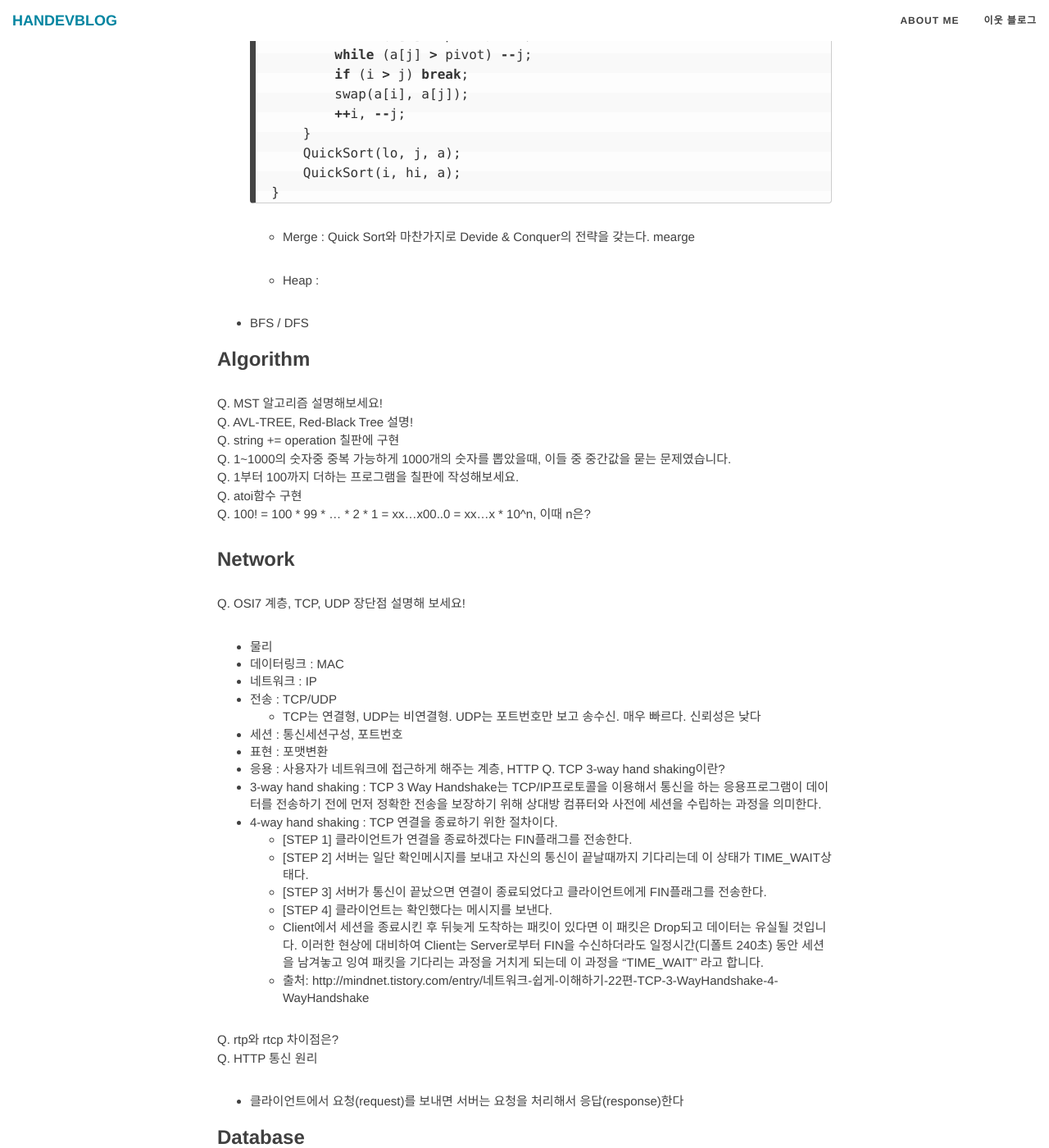
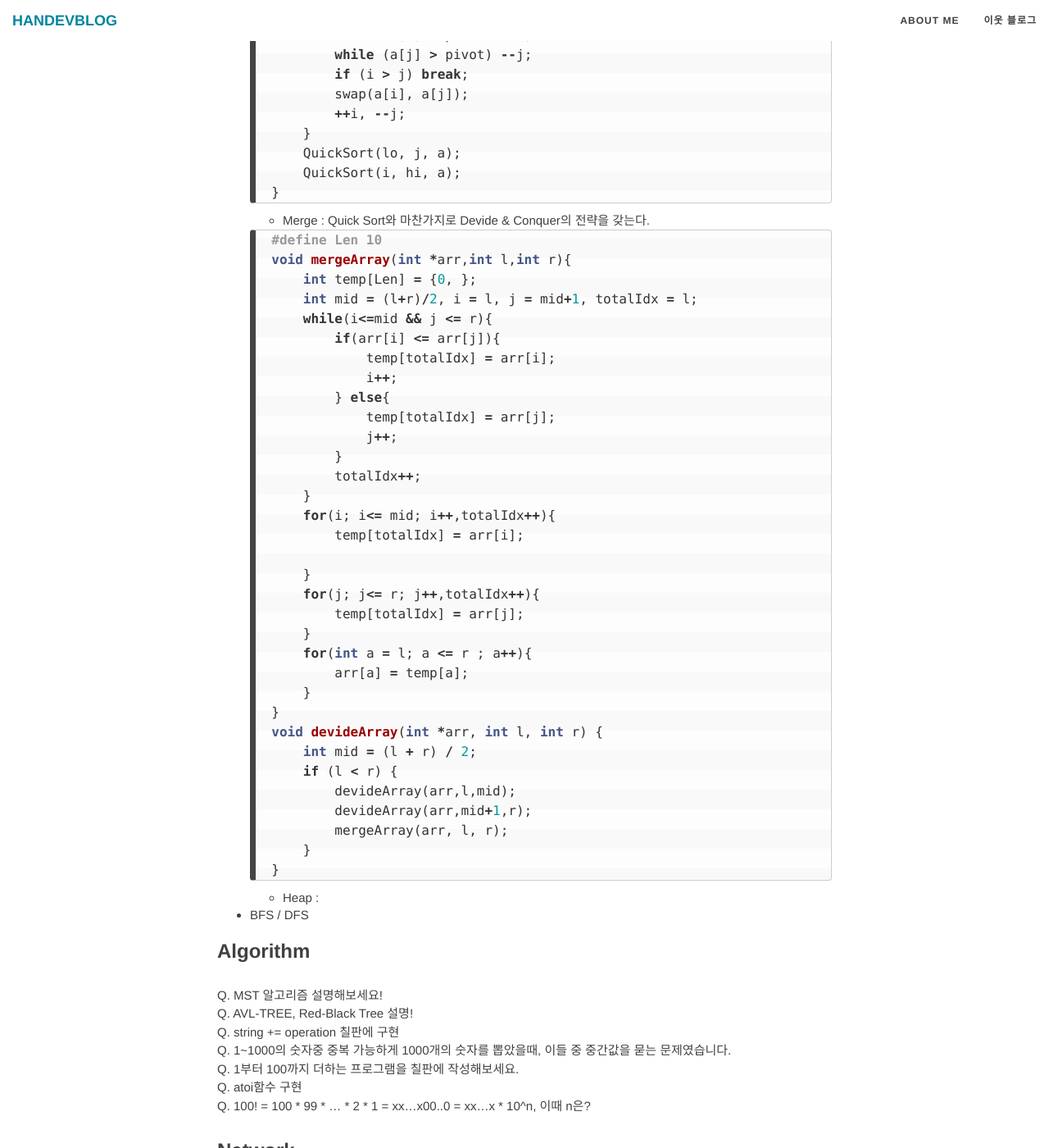
Before and after one commit to hanjungv/hanjungv.github.io, a Jekyll site: the page built from _posts/2017-06/16/2017-06-16-2_ETC_interview.1.markdown, in a window 1280 px wide and 1400 px high, scrolled down 3556 px. Shown: the whole window at 82% size. Built offline with Jekyll 4.4.1, drawn with Linux system fonts in a browser that asks for light colours; nearby versions of some CDN libraries; comment, search, counter and statistics services are not loaded.

Commit message:
Update new post

````diff
--- a/_posts/2017-06/16/2017-06-16-2_ETC_interview.1.markdown
+++ b/_posts/2017-06/16/2017-06-16-2_ETC_interview.1.markdown
@@ -149,8 +149,42 @@ Q. 원형 스택 공간 처리문제 <br/>
     }
     ```
     * Merge : Quick Sort와 마찬가지로 Devide & Conquer의 전략을 갖는다.
-    mearge
 
+    ```cpp
+    #define Len 10
+    void mergeArray(int *arr,int l,int r){
+        int temp[Len] = {0, };
+        int mid = (l+r)/2, i = l, j = mid+1, totalIdx = l;
+        while(i<=mid && j <= r){
+            if(arr[i] <= arr[j]){
+                temp[totalIdx] = arr[i];
+                i++;
+            } else{
+                temp[totalIdx] = arr[j];
+                j++;
+            }
+            totalIdx++;
+        }
+        for(i; i<= mid; i++,totalIdx++){
+            temp[totalIdx] = arr[i];
+
+        }
+        for(j; j<= r; j++,totalIdx++){
+            temp[totalIdx] = arr[j];
+        }
+        for(int a = l; a <= r ; a++){
+            arr[a] = temp[a];
+        }
+    }
+    void devideArray(int *arr, int l, int r) {
+        int mid = (l + r) / 2;
+        if (l < r) {
+            devideArray(arr,l,mid);
+            devideArray(arr,mid+1,r);
+            mergeArray(arr, l, r);
+        }
+    }
+    ```
     * Heap :
 * BFS / DFS
 
--- a/_posts/2017-06/18/2017-06-18-1_CSS_interview.2.markdown
+++ b/_posts/2017-06/18/2017-06-18-1_CSS_interview.2.markdown
@@ -10,6 +10,7 @@ category: CSS
 
 ## HTML
 1. Doctype을 사용하지 않을 때는 무슨 일이 발생할까요?
+  * 예전같은 경우에는 브라우저마다 렌더링 방식을 다르게 했던것 같다.
 2. 웹표준에 맞게 작업할 때 b, i 태그 대신 적합한 태그는 각각 무엇일까요?
   * `<strong>`, `<em>`
 3. block 요소와 inline 요소에 해당하는 태그들을 각각 5개씩 적어보세요.
````
Also changed, not shown: _posts/2017-06/19/2017-06-19-1_ETC_interview.3.markdown (added, +69 -0 lines).
